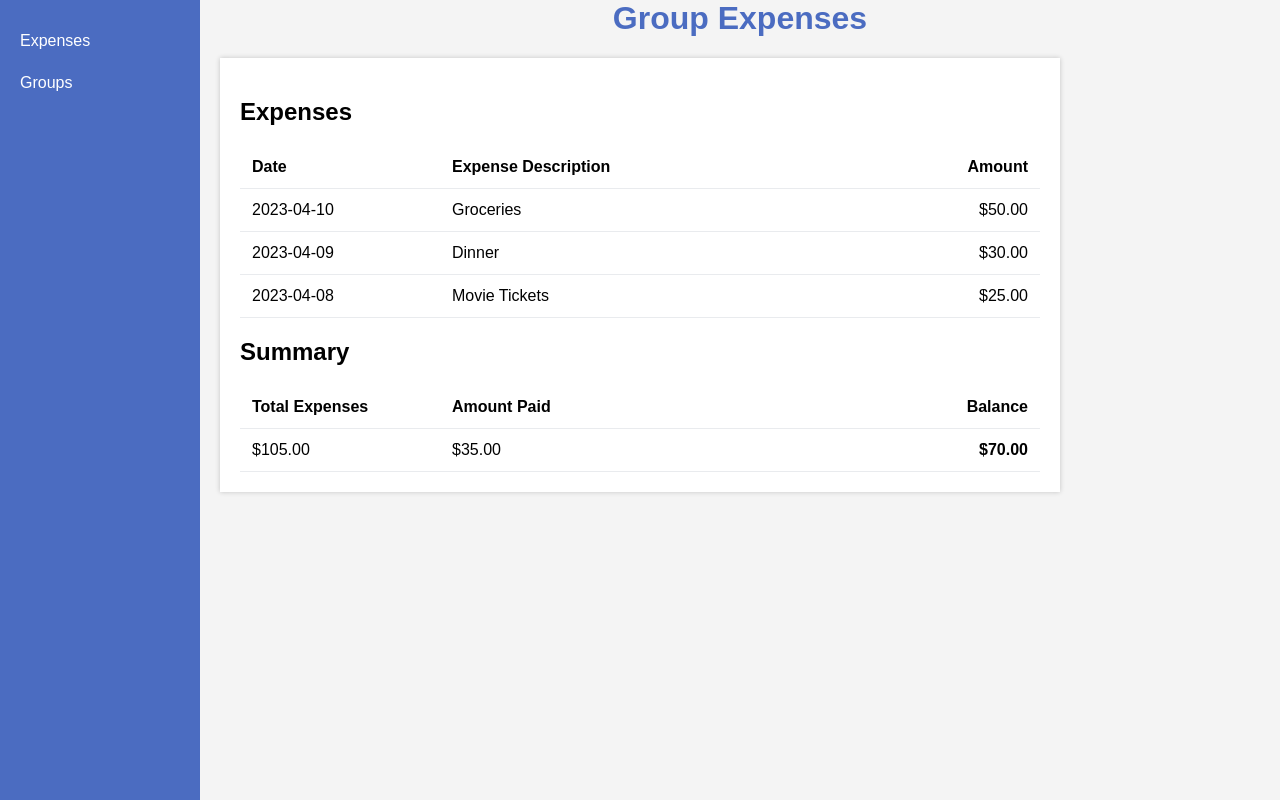
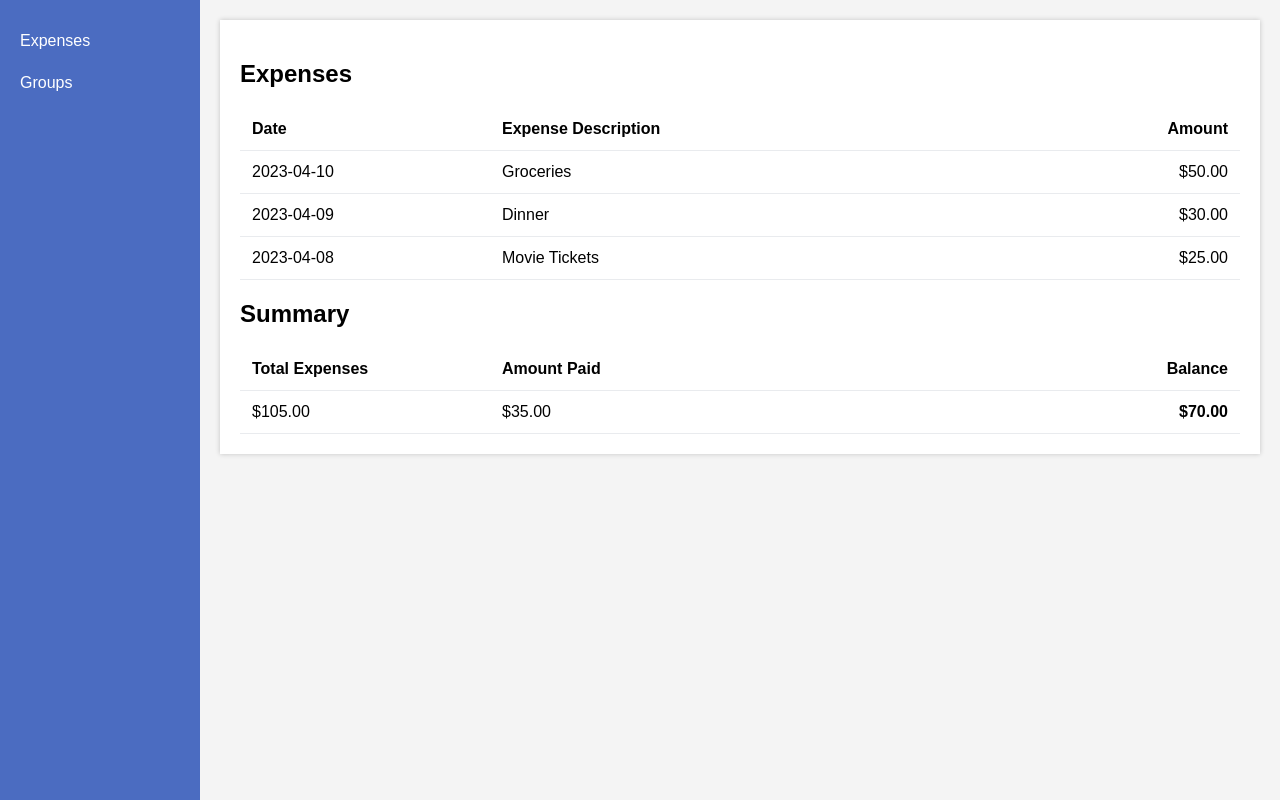
Before and after one commit to arnaugarcia/expenses-front, a React (Vite) app: page / in a window 1280 px wide. Built offline with nearby package versions, Linux system fonts and the light colour scheme.

Commit message:
Removed dummy title

```diff
--- a/src/App.css
+++ b/src/App.css
@@ -17,7 +17,6 @@ main {
 }
 
 .container {
-    max-width: 800px;
     margin: 20px;
     padding: 20px;
     background-color: #FFFFFF;
--- a/src/layout/Main.tsx
+++ b/src/layout/Main.tsx
@@ -7,9 +7,6 @@ function Main() {
         <>
             <Menu/>
             <main>
-                <header>
-                    <h1>Group Expenses</h1>
-                </header>
                 <div className="container">
                     <Outlet />
                 </div>
```
